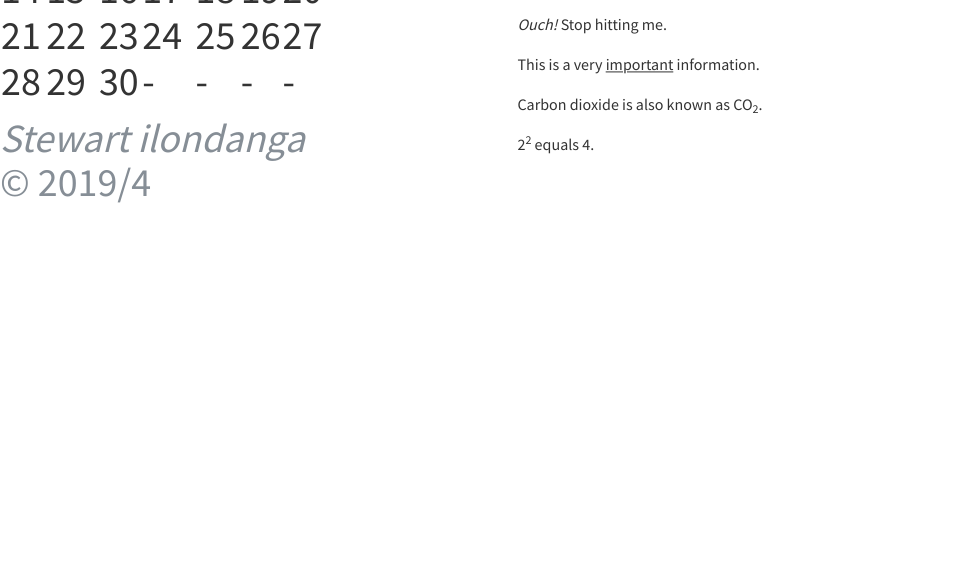
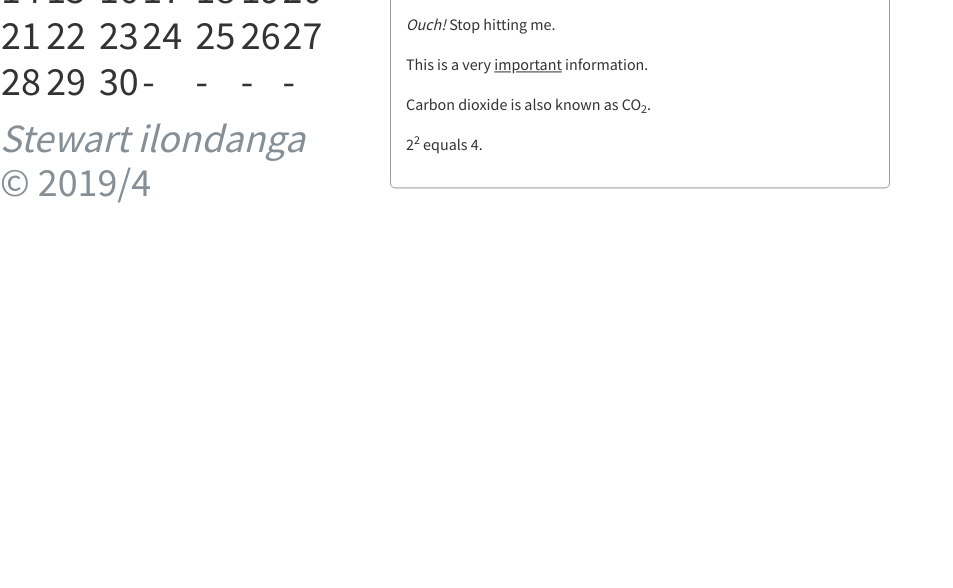
Before and after one commit to stewilondanga/dot-txt, a plain HTML site: page index.html in a window 1280 px wide. Shown: the part 212-800 px from the top of the page, without its empty margins (0-953 px from the left). Drawn offline with nearby package versions, Linux system fonts and the light colour scheme.

Commit message:
add css/styles.css

```diff
--- a/css/styles.css
+++ b/css/styles.css
@@ -48,7 +48,7 @@ body {
   color: #555;
 }
 
-/*.content {
+.content {
   width: 500px;
   height: auto;
   max-width: 100%;
```
